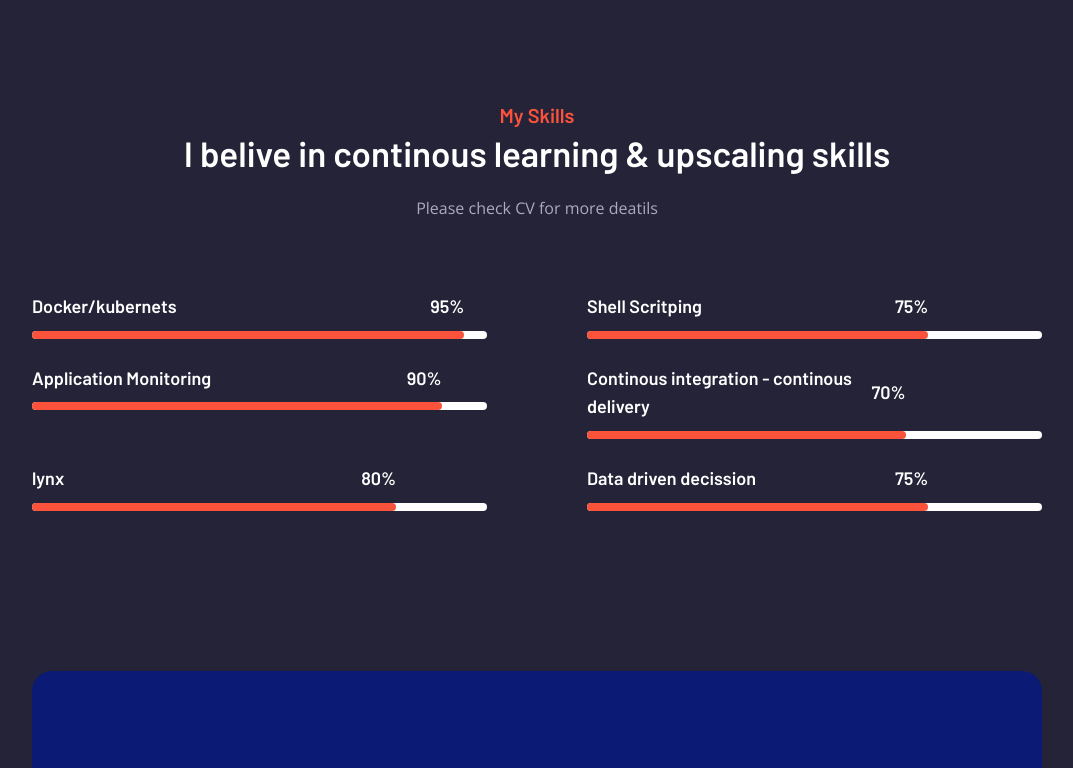
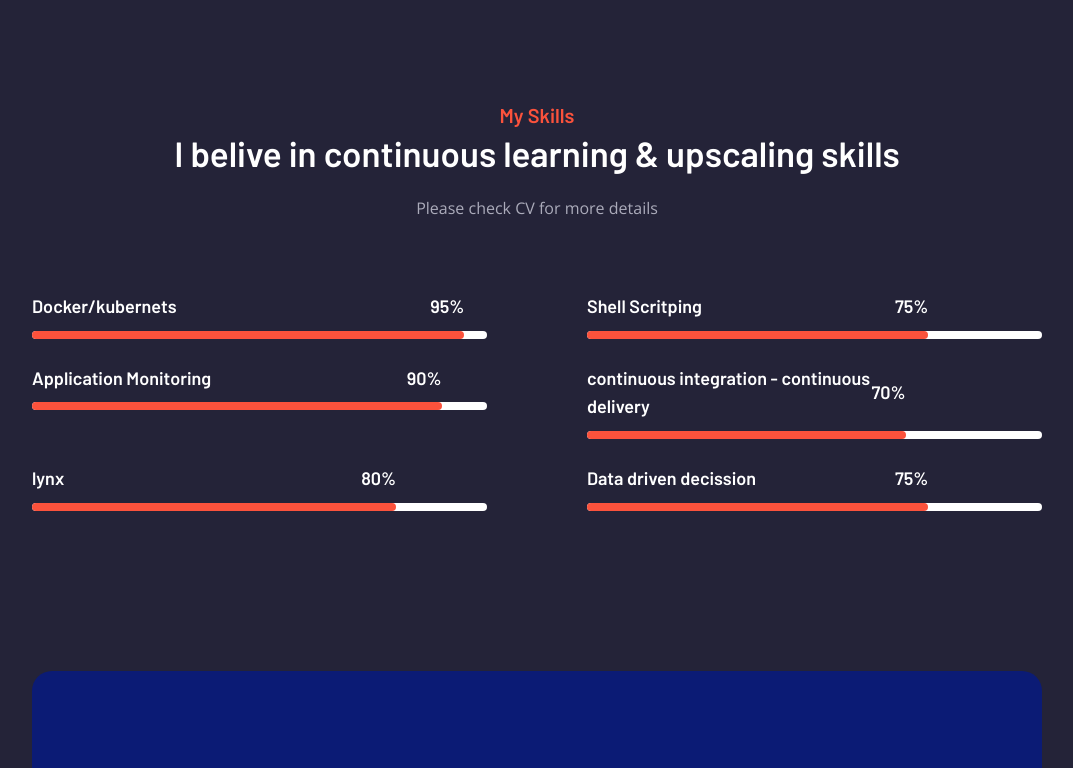
Before and after one commit to ambarish135/ambarish.github.io, a website: page index.html in a window 1280 px wide. Shown: the part 2200-2968 px from the top of the page, without its empty margins (103-1176 px from the left). Drawn offline with nearby package versions, Linux system fonts and the light colour scheme.

Commit message:
Update index.html

```diff
--- a/index.html
+++ b/index.html
@@ -191,7 +191,7 @@ independently.
 
             <p class="section-subtitle">I'm a Devops Engineer</p>
 
-            <h2 class="h2 section-title">I Build CI-CD piple and for fast deployment of Application</h2>
+            <h2 class="h2 section-title">I Build CI-CD pipeline and for fast deployment of Application</h2>
 
             <p class="section-text">
 
@@ -327,10 +327,10 @@ Conducted infrastructure maintenance activities ensuring smooth operations.
 
           <p class="section-subtitle">My Skills</p>
 
-          <h2 class="h2 section-title">I belive in continous learning & upscaling skills</h2>
+          <h2 class="h2 section-title">I belive in continuous learning & upscaling skills</h2>
 
           <p class="section-text">
-            Please check CV for more deatils
+            Please check CV for more details
           </p>
 
           <ul class="skills-list">
@@ -373,7 +373,7 @@ Conducted infrastructure maintenance activities ensuring smooth operations.
 
             <li class="skills-item">
               <div class="wrapper" style="width: 70%">
-                <h3 class="skills-title">Continous integration - continous delivery </h3>
+                <h3 class="skills-title">continuous integration - continuous delivery </h3>
 
                 <data class="skills-data" value="70">70%</data>
               </div>
@@ -514,7 +514,7 @@ Conducted infrastructure maintenance activities ensuring smooth operations.
           <h2 class="h2 section-title">Checkout My Recent Blogs</h2>
 
           <p class="section-text">
-            Save link for refrence !
+            Save link for reference !
           </p>
 
           <ul class="blog-list">
```
